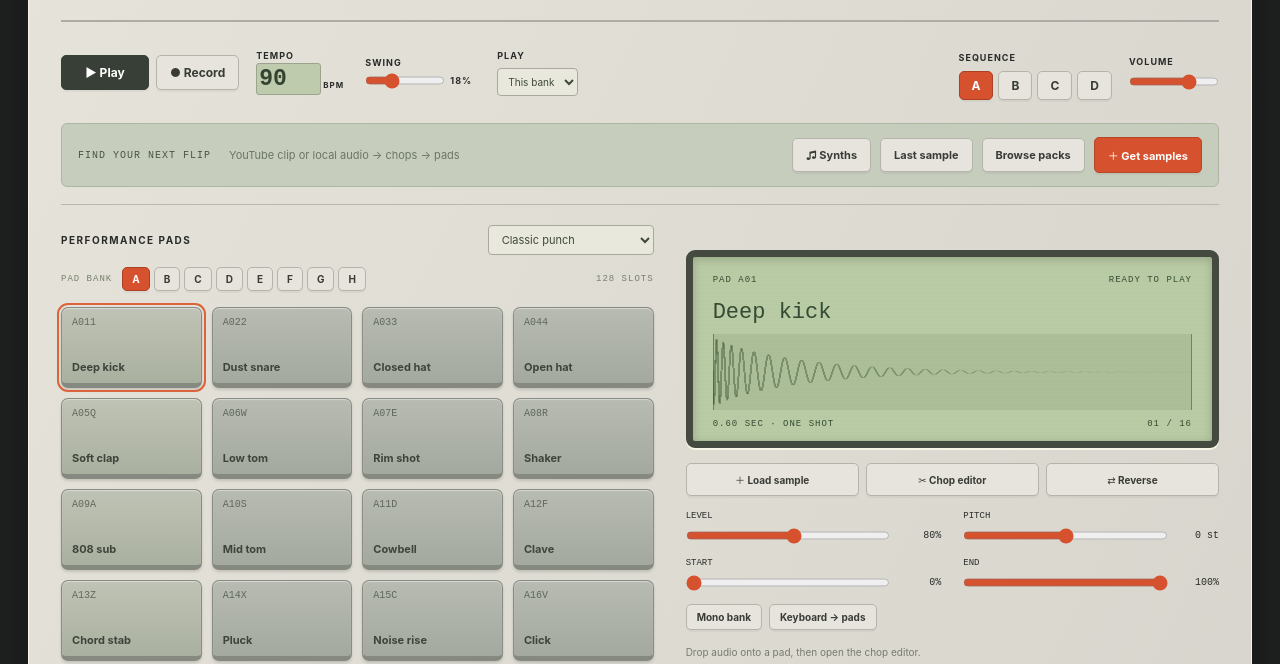
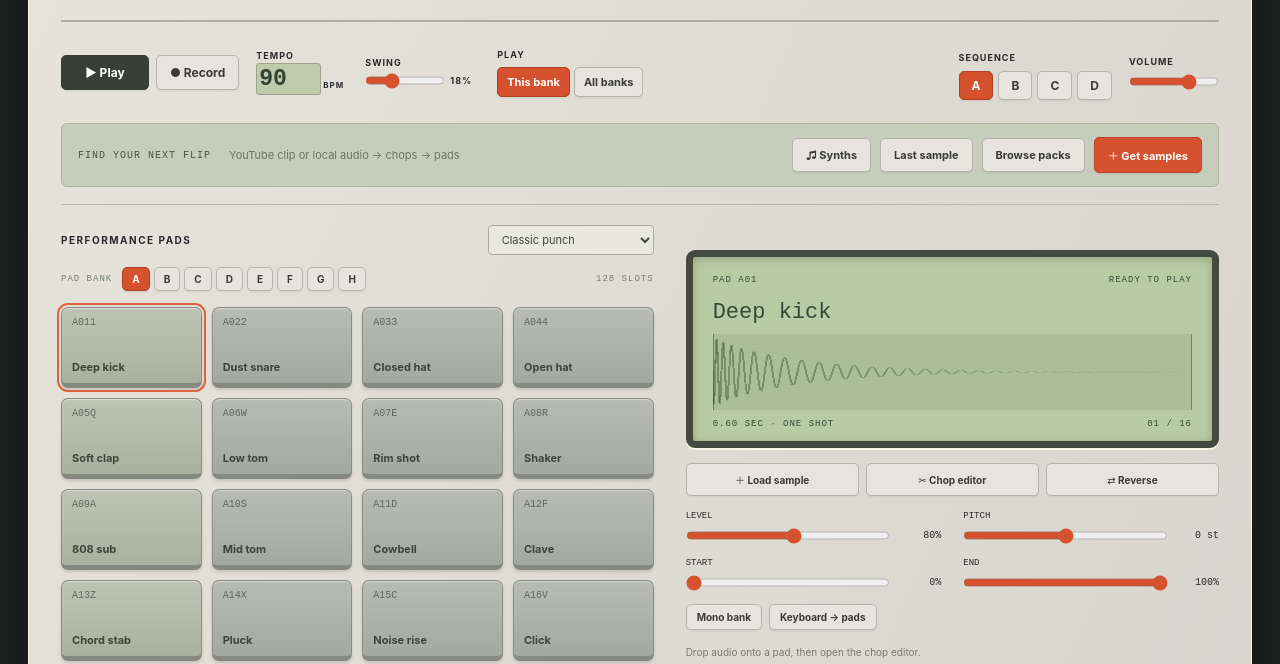
Before and after one commit to therealasclepius/oma-beats, an Electron app: page app/index.html in a window 1280 px wide. Shown: the part 136-800 px from the top of the page. Drawn offline with Linux system fonts and the light colour scheme; no server answers.

Commit message:
Replace stuck playback scope menu with direct bank buttons

```diff
--- a/app/app.js
+++ b/app/app.js
@@ -368,7 +368,7 @@ function paintPosition(step) {
     .forEach((el) => el.classList.toggle('current', Number(el.dataset.step) === step));
 }
 function render() {
-  $('playScope').value = state.playScope || 'bank';
+  renderPlayScope();
   $('projectName').value = state.name;
   $('bpm').value = state.bpm;
   $('swing').value = state.swing;
@@ -867,14 +867,28 @@ async function exportWav() {
     button.textContent = 'Export WAV ↗';
   }
 }
+function renderPlayScope() {
+  for (const [id, scope] of [
+    ['playThisBank', 'bank'],
+    ['playAllBanks', 'all']
+  ]) {
+    const active = (state.playScope || 'bank') === scope;
+    $(id).classList.toggle('active', active);
+    $(id).setAttribute('aria-pressed', String(active));
+  }
+}
+function setPlayScope(scope) {
+  if ((state.playScope || 'bank') === scope) return;
+  const wasPlaying = playing;
+  if (wasPlaying) stop();
+  state.playScope = scope;
+  renderPlayScope();
+  changed();
+  if (wasPlaying) return togglePlay();
+}
 function connectControls() {
-  $('playScope').onchange = () => {
-    const wasPlaying = playing;
-    if (wasPlaying) stop();
-    state.playScope = $('playScope').value;
-    changed();
-    if (wasPlaying) togglePlay();
-  };
+  $('playThisBank').onclick = () => setPlayScope('bank');
+  $('playAllBanks').onclick = () => setPlayScope('all');
   $('play').onclick = togglePlay;
   $('record').onclick = () => {
     recording = !recording;
@@ -999,6 +1013,7 @@ function connectControls() {
       e.metaKey ||
       e.altKey ||
       ['INPUT', 'TEXTAREA', 'SELECT'].includes(e.target.tagName) ||
+      e.target.closest?.('#playScope') ||
       $('guide').open ||
       $('chopEditor').open ||
       $('sampleImporter').open ||
--- a/app/index.html
+++ b/app/index.html
@@ -48,12 +48,14 @@
           >SWING <input id="swing" type="range" min="0" max="60" value="0" /><output id="swingValue"
             >0%</output
           ></label
-        ><label class="scope-control"
-          >PLAY<select id="playScope" aria-label="Sequencer playback scope">
-            <option value="bank">This bank</option>
-            <option value="all">All banks</option>
-          </select></label
         >
+        <div class="scope-control">
+          <span>PLAY</span>
+          <div id="playScope" role="group" aria-label="Sequencer playback scope">
+            <button id="playThisBank" type="button" aria-pressed="true">This bank</button>
+            <button id="playAllBanks" type="button" aria-pressed="false">All banks</button>
+          </div>
+        </div>
         <div class="patterns">
           <span>SEQUENCE</span>
           <div id="patterns"></div>
--- a/app/style.css
+++ b/app/style.css
@@ -143,7 +143,8 @@ h1 b {
   background: #4d594b;
 }
 .transport label,
-.patterns > span {
+.patterns > span,
+.scope-control > span {
   font-size: 9px;
   font-weight: 750;
   letter-spacing: 1px;
@@ -1098,9 +1099,14 @@ header {
   display: grid;
   gap: 7px;
 }
-.scope-control select {
-  font-size: 10px;
-  padding: 6px;
+#playScope {
+  display: flex;
+  gap: 4px;
+}
+#playScope button {
+  font-size: 11px;
+  padding: 7px 9px;
+  white-space: nowrap;
 }
 .transport {
   gap: 17px;
--- a/package.json
+++ b/package.json
@@ -1,7 +1,7 @@
 {
   "name": "oma-beats",
   "productName": "Oma Beats",
-  "version": "0.2.0",
+  "version": "0.2.1",
   "description": "A desktop sampler and beat sequencer with 128 pads and a hands-on chop editor.",
   "main": "desktop/main.cjs",
   "author": "therealasclepius",
```
Also changed, not shown: test/sequencer.test.cjs (+77 -0 lines), 1 other file.
